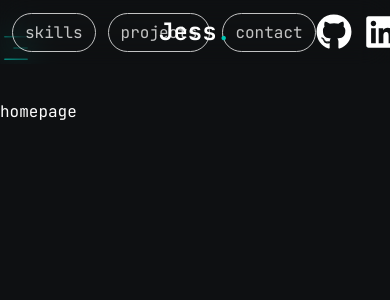
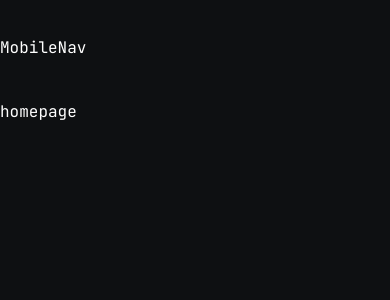
Before and after one commit to jessmathews/jessmathews.github.io, a Next.js app: page / in a window 390 px wide. Shown: the top 300 px of the page. Built offline with nearby package versions, Linux system fonts and the light colour scheme.

Commit message:
navbar fix

```diff
--- a/app/globals.css
+++ b/app/globals.css
@@ -7,9 +7,11 @@
     @apply bg-primary text-white leading-loose;
   }
 }
+
 * {
   box-sizing: border-box;
 }
+
 .link-button {
   border-radius: 20px;
   border-width: 1px;
@@ -23,7 +25,11 @@
   background-color: rgba(243, 246, 250, .01);
 }
 
-
+@media (max-width: 768px) {
+  .nav {
+    display: none;
+  }
+}
 
 .jumping-char {
   display: inline-block;
--- a/components/Header.jsx
+++ b/components/Header.jsx
@@ -1,17 +1,13 @@
+import MobileNav from "./MobileNav"
 import Navbar from "./Navbar"
-import MobileNavbar from "./MobileNavbar"
 const Header = () => {
     return (
         <header className="py-8 xl:py-12 text-white">
+            {/* desktop navbar  */}
+            <Navbar />
 
-                    {/* desktop navbar  */}
-                    <Navbar />
-                    {/* <Link href="/contact">
-                        <Button>Contact</Button>
-                    </Link> */}
-                <div className="xl:hidden">
-                    <MobileNavbar></MobileNavbar>
-                </div>
+            <div className="md:hidden">
+                <MobileNav />                </div>
         </header>
     )
 }
--- /dev/null
+++ b/components/MobileNav.jsx
@@ -0,0 +1,10 @@
+
+"use client"
+
+const MobileNav = () => {
+  return (
+    <div>MobileNav</div>
+  )
+}
+
+export default MobileNav
--- a/components/MobileNavbar.jsx
+++ /dev/null
@@ -1,53 +0,0 @@
-"use client";
-
-import { Sheet, SheetContent, SheetTrigger } from '@/components/ui/sheet'
-import { usePathname } from 'next/navigation';
-import Link from "next/link";
-import { CiMenuFries } from "react-icons/ci"
-
-
-const links = [
-    {
-        name: "home",
-        path: "/"
-    },
-    {
-        name: "skills",
-        path: "#skills"
-    },
-    {
-        name: "projects",
-        path: "/projects"
-    },
-    {
-        name: "contact",
-        path: "/contact"
-    },
-]
-
-const MobileNavbar = () => {
-    const pathname = usePathname()
-    return <Sheet>
-        <SheetTrigger className='flex justify-center items-center'>
-            <CiMenuFries className='text-[32px] text-accent' />
-        </SheetTrigger>
-        <SheetContent className="flex flex-col">
-            <div className='mt-32 mb-40 text-center text-2xl'>
-                <Link href="/"><h1 className='text-4xl font-semibold'>Jess<span className='text-accent'>.</span>
-                </h1></Link></div>
-            <nav className='flex flex-col justify-center items-center gap-8'>
-                {links.map((link, index) => {
-                    return (
-                        <Link href={link.path} key={index}
-                            className={`${link.path === pathname &&
-                                "text-accent border-b-2 border-accent"
-                                } text-xl capitalize hover:text-accent transition-all`}>
-                            {link.name}
-                        </Link>)
-                })}
-            </nav>
-        </SheetContent>
-    </Sheet>
-}
-
-export default MobileNavbar
--- a/components/Navbar.jsx
+++ b/components/Navbar.jsx
@@ -1,23 +1,19 @@
 "use client";
 import Link from "next/link";
-import { usePathname } from "next/navigation";
 import { FaGithub, FaLinkedin, FaSquareXTwitter } from "react-icons/fa6"
 import { useState } from "react";
 
 const Navbar = () => {
-  const pathname = usePathname();
   const [activeLink, setActiveLink] = useState('#');
   const onUpdateActiveLink = (value) => {
     setActiveLink(value);
   }
-  console.log(activeLink)
-  // console.log(pathname)
   return (
-    <div className="bg-transparent fixed top-0 left-0 right-0  w-full h-[64px] bottom-auto backdrop-blur-lg">
-      <div className="z-1 flex justify-center items-center relative h-full px-3">
-
+    <div className="nav bg-transparent fixed top-0 left-0 right-0  w-full h-[64px] bottom-auto backdrop-blur-lg">
+      <div className="z-1 flex justify-center items-center relative h-full px-3 ">
         <Link href="/" className="absolute z-[1002]" onClick={() => onUpdateActiveLink('#')}>
-          <div className="text-2xl font-semibold hover:text-accent transition-all">Jess<span className="text-accent jumping-char ">.</span></div></Link>
+          <div className="text-2xl font-semibold hover:text-accent transition-all">Jess<span className="text-accent jumping-char ">.</span></div>
+          </Link>
 
         <nav className="w-full h-full float-right relative">
           <div className="flex items-center w-full h-full justify-between flex-row ">
--- a/tailwind.config.js
+++ b/tailwind.config.js
@@ -16,8 +16,8 @@ module.exports = {
     screens: {
       sm: '640px',
       md: '768px',
-      lg: '990px',
-      xl: '1200px',
+      lg: '1024px',
+      xl: '1280px',
     },
     fontFamily: {
       primary: "var(--font-jetbrainsMono)",
```
